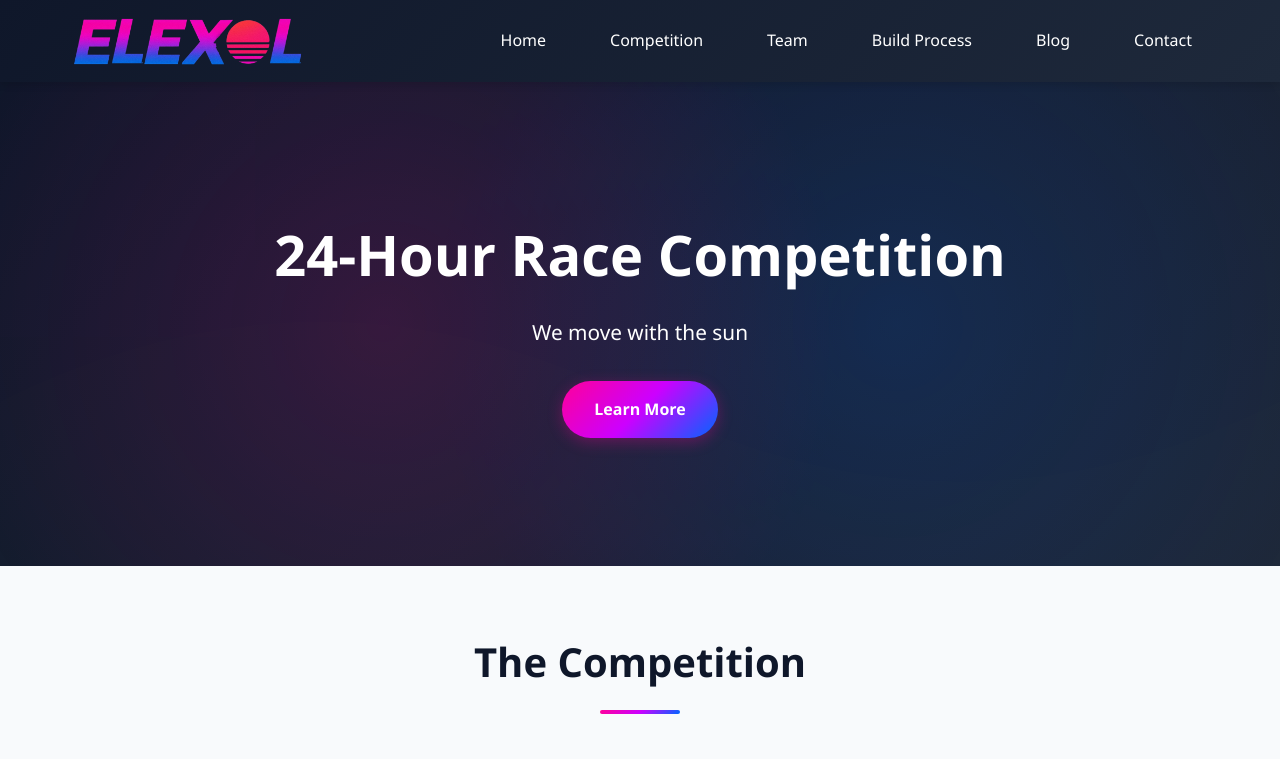
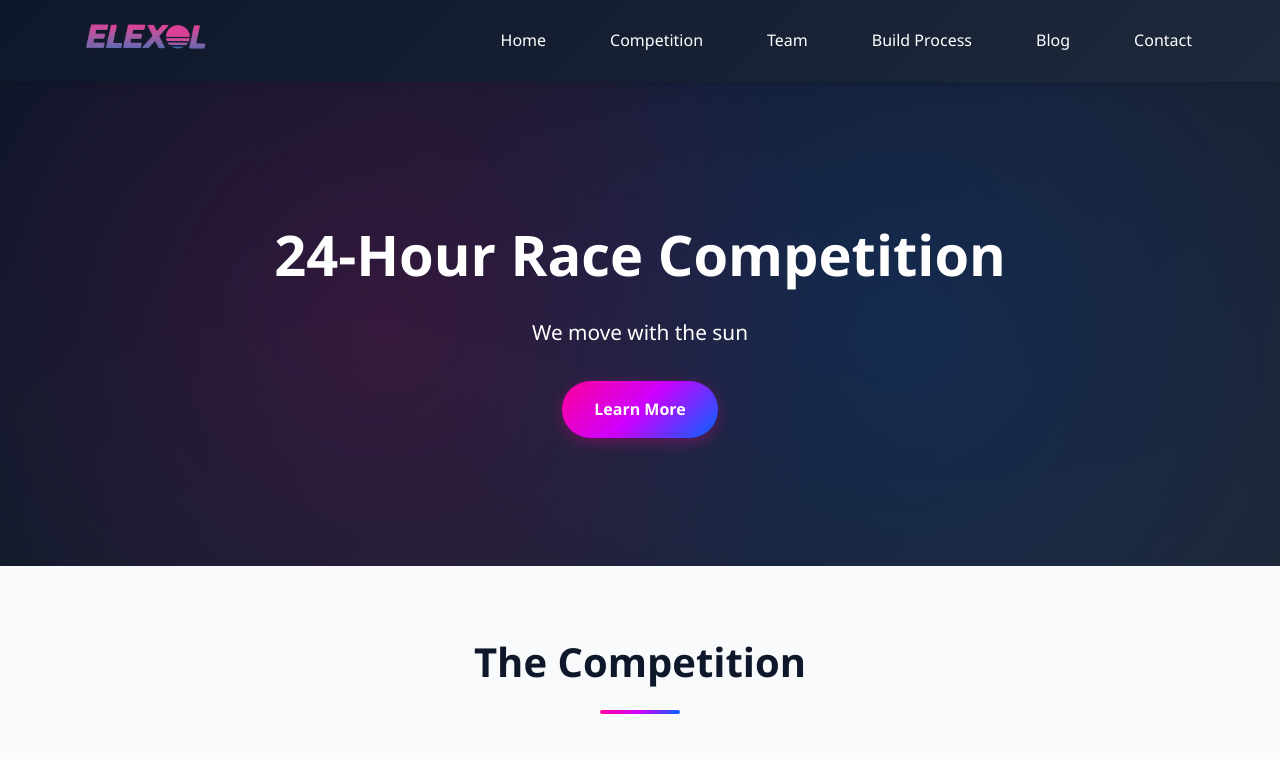
Before and after one commit to elexolupb/elexol.upb, a plain HTML site: page index.html in a window 1280 px wide. Shown: the top 759 px of the page. Drawn offline with Linux system fonts and the light colour scheme.

Commit message:
change logo

```diff
--- a/index.html
+++ b/index.html
@@ -10,7 +10,7 @@
     <header>
         <nav>
             <div class="logo">
-                <img src="logo.png" alt="Solar Racing Team Logo">
+                <img src="text_website.png" alt="Solar Racing Team Logo">
             </div>
             <ul>
                 <li><a href="#home">Home</a></li>
```
Also changed, not shown: logo.png (deleted), text_website.png (added).
